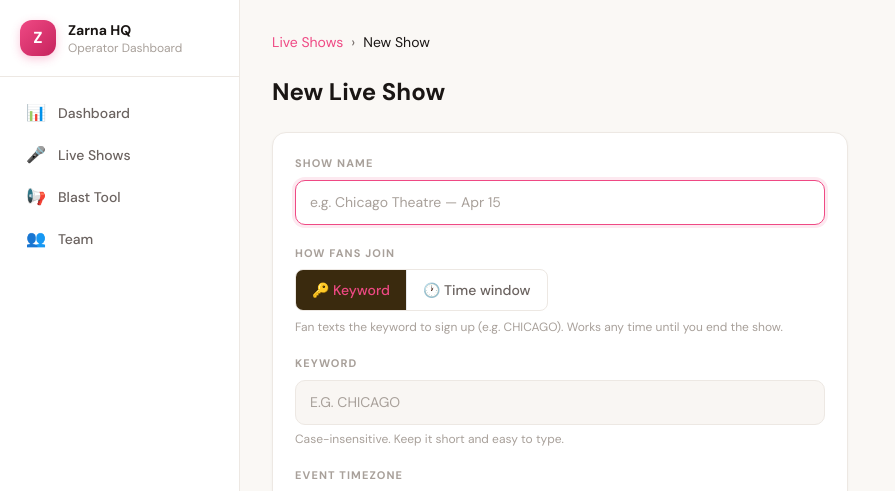
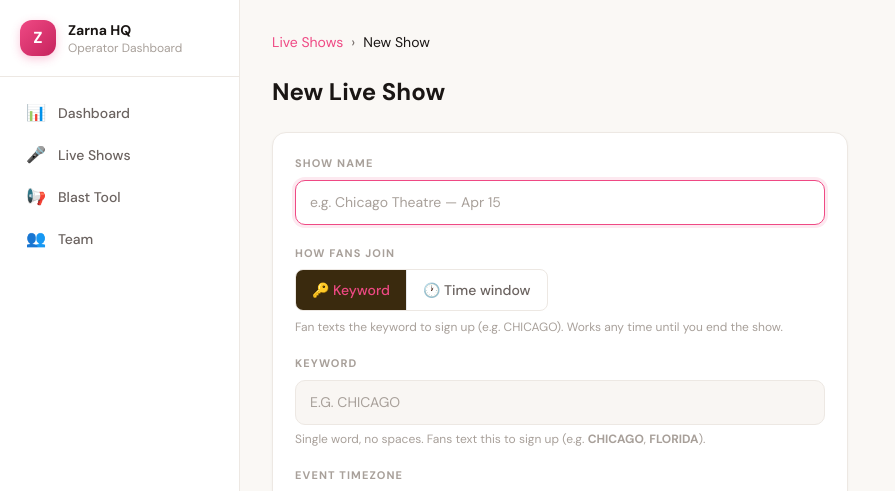
Before and after one commit to brij-garg-11/ZarnaAi, a Flask app: template operator/app/templates/show_new.html in a window 1280 px wide. Shown: the top 491 px of the page, without its empty margins (0-895 px from the left). Run offline with Flask 3, Linux system fonts and the light colour scheme; the template is opened without the code that fills it, so the values that code supplies are empty; parts of the project's set-up code (start-up, migrations or seed data) failed here and were passed over; some libraries are stand-ins or nearby versions.

Commit message:
Enforce single-word keywords on show creation
Spaces in keywords break signup matching since the keyword matcher
only checks the first token. Now: UI strips spaces live as user types,
pattern=^\S+$ blocks form submit with spaces, and server strips all
whitespace on save.

Made-with: Cursor

```diff
--- a/operator/app/routes/shows.py
+++ b/operator/app/routes/shows.py
@@ -120,7 +120,7 @@ def new_show():
     error = None
     if request.method == "POST":
         name = (request.form.get("name") or "").strip()
-        keyword = (request.form.get("keyword") or "").strip().upper()
+        keyword = "".join((request.form.get("keyword") or "").split()).upper()  # strip all spaces
         mode = request.form.get("signup_mode", "keyword")
         use_kw = (mode == "keyword")
         etz = request.form.get("event_timezone") or "America/New_York"
--- a/operator/app/templates/show_new.html
+++ b/operator/app/templates/show_new.html
@@ -49,9 +49,13 @@
       <!-- Keyword -->
       <div x-show="mode==='keyword'" x-transition>
         <label class="section-label mb-2 block">Keyword</label>
-        <input type="text" name="keyword" class="zarna-input" placeholder="e.g. CHICAGO"
-               style="text-transform:uppercase;" maxlength="30">
-        <p class="text-xs mt-1.5" style="color:var(--text-dim);">Case-insensitive. Keep it short and easy to type.</p>
+        <input type="text" name="keyword" id="keywordInput" class="zarna-input" placeholder="e.g. CHICAGO"
+               style="text-transform:uppercase;" maxlength="30" pattern="^\S+$"
+               oninput="this.value=this.value.replace(/\s/g,'').toUpperCase()"
+               title="One word only — no spaces">
+        <p class="text-xs mt-1.5" style="color:var(--text-dim);">
+          Single word, no spaces. Fans text this to sign up (e.g. <strong>CHICAGO</strong>, <strong>FLORIDA</strong>).
+        </p>
       </div>
 
       <!-- Timezone -->
```
